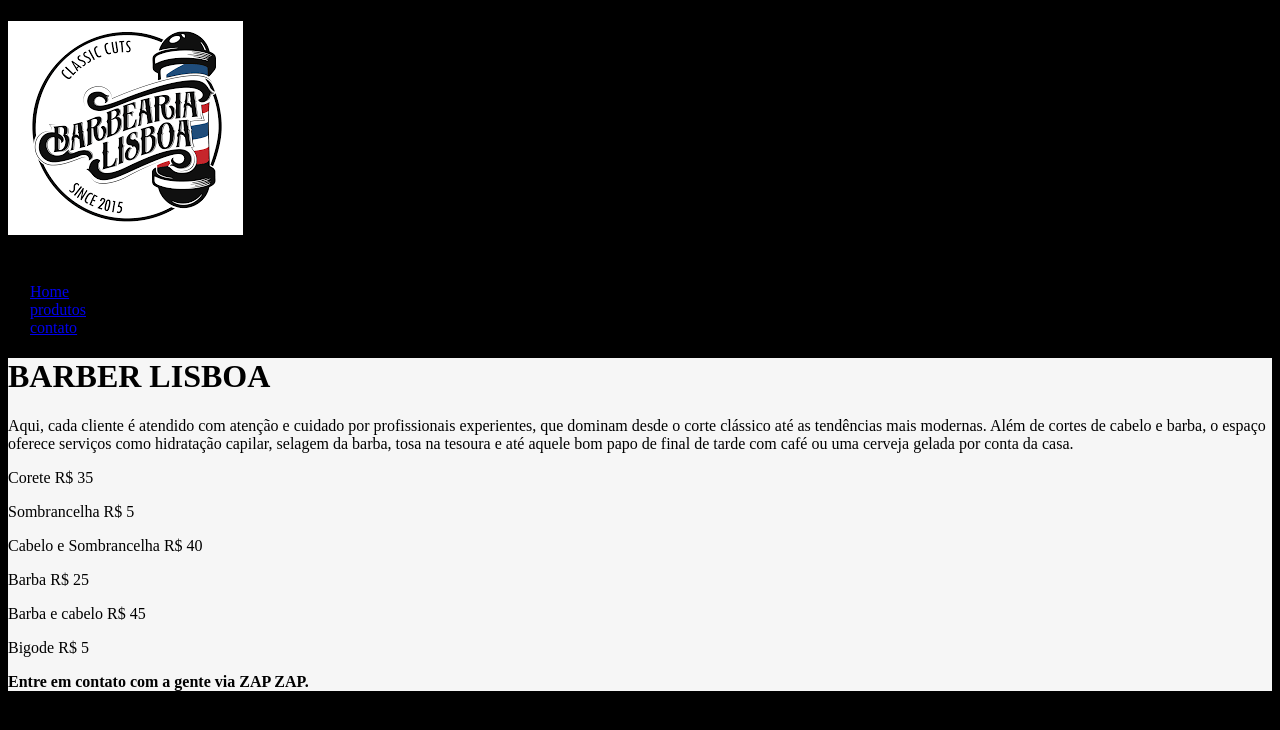
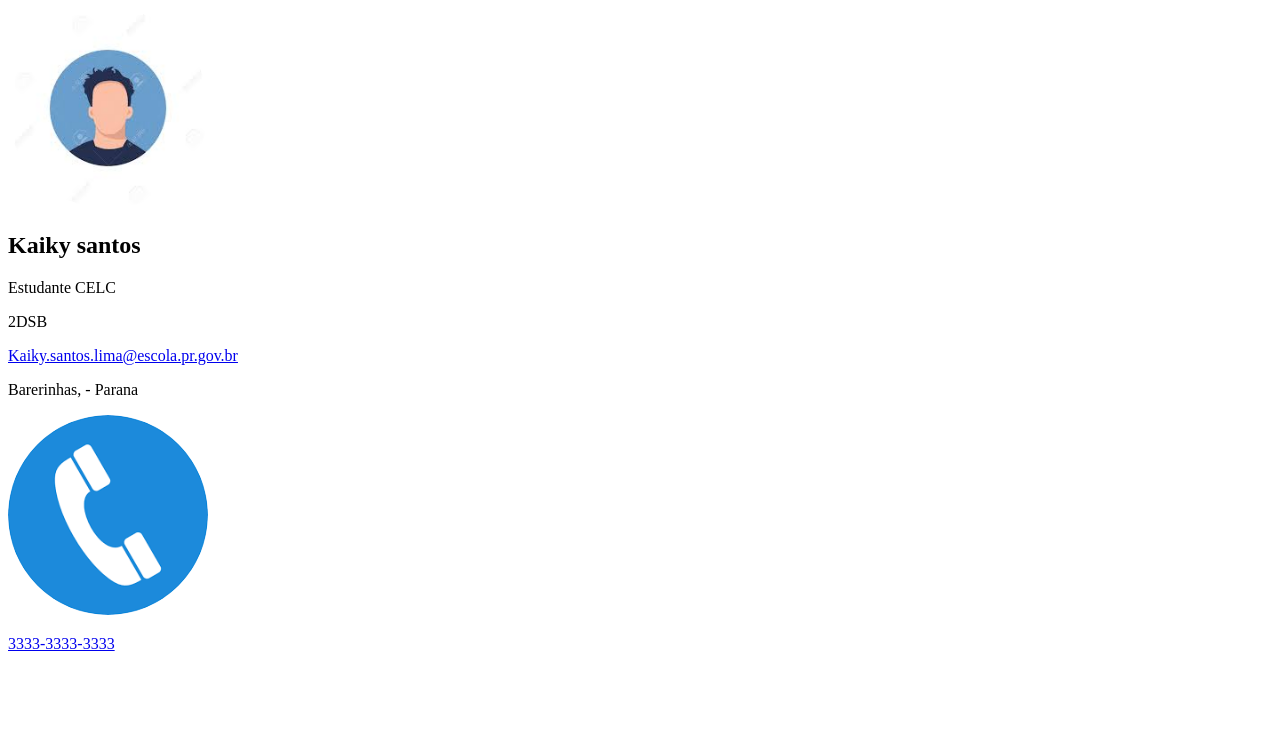
Before and after one commit to santosllima/kaikysantos, a plain HTML site: page index.html in a window 1280 px wide. Drawn offline with Linux system fonts and the light colour scheme.

Commit message:
Add files via upload

```diff
--- a/index.html
+++ b/index.html
@@ -1,36 +1,35 @@
 <!DOCTYPE html>
-<html lang="pt-br">
-    <head>
-        <h1><img src="download (1).png"></h1>
-        <meta charset="UTF-8">
-        <title>BARBEARIA </title>
-        <link rel="stylesheet" href="style-home.css">
-         <img id="banner" src="">
-         <li><a href="index.html">Home</a></li>
-         <li><a href="produtos.html">produtos</a></li>
-         <li><a href="contato.html">contato</a></li>
-    </head>
-    <body>
-        <header>
+<html>
+<head>
+<title>Cartao de visita</title>
+</head>
+<meta charset="UTF-8">
+<meta name="viewport" content="width=device-width, initial-scale=1.0">
+<link rel="stylesheet" href="style.css">
+<title>Cartao de visita</title>
 
-        </header>
-        <main>
-            <h1>BARBER LISBOA</h1>
-            <p>Aqui, cada cliente é atendido com atenção e cuidado por profissionais experientes, que dominam desde o corte clássico até as tendências mais modernas. Além de cortes de cabelo e barba, o espaço oferece serviços como hidratação capilar, selagem da barba, tosa na tesoura e até aquele bom papo de final de tarde com café ou uma cerveja gelada por conta da casa.</p>
-            <p>Corete R$ 35</p>
-            <p>Sombrancelha R$ 5</p>
-            <p>Cabelo e Sombrancelha R$ 40</p>
-            <p>Barba R$ 25</p>
-            <p>Barba e cabelo R$ 45</p>
-            <p>Bigode R$ 5</p>
+<head>
+<body>
+    <div class="card">
+    <img src="download.jfif" style="width: 200px; height: 200px; border-radius: 50%;">
+    <h2>Kaiky santos</h2>
+    <p>Estudante CELC</p>
+    <p>2DSB</p>
+    <div class="contact">
 
-            <b>Entre em contato com a gente via ZAP ZAP.</b>
+        <p > <a href="kaiky.santos.lima@escola.pr.gov.br">Kaiky.santos.lima@escola.pr.gov.br</a></p>
+
+    <p>Barerinhas,  - Parana</p>
+
+    <img src="telefone.png" style="width: 200px; height: 200px; border-radius: 50%;">
+
+    <p><a href="tel:+551199999999">3333-3333-3333</a>        </p
 
 
-        </main>
-        <footer>
 
-        </footer>
-    </body>
+
+
+</body>
+
 
 </html>
```
Also changed, not shown: download.jfif (added), email.png (added), telefone.png (added).
